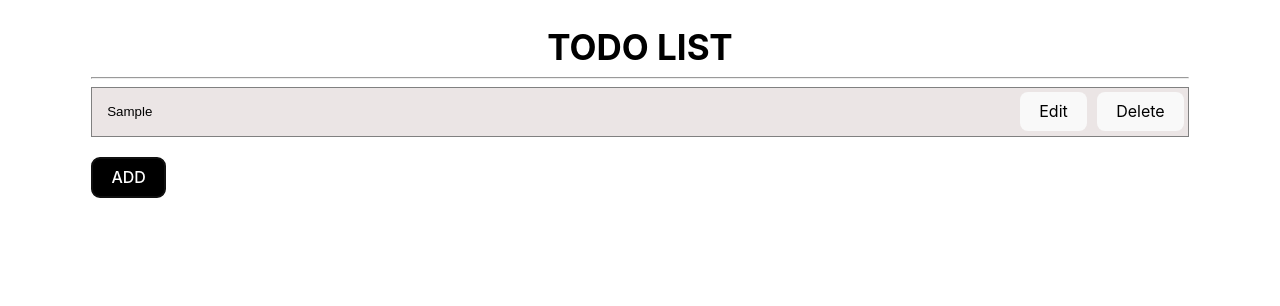
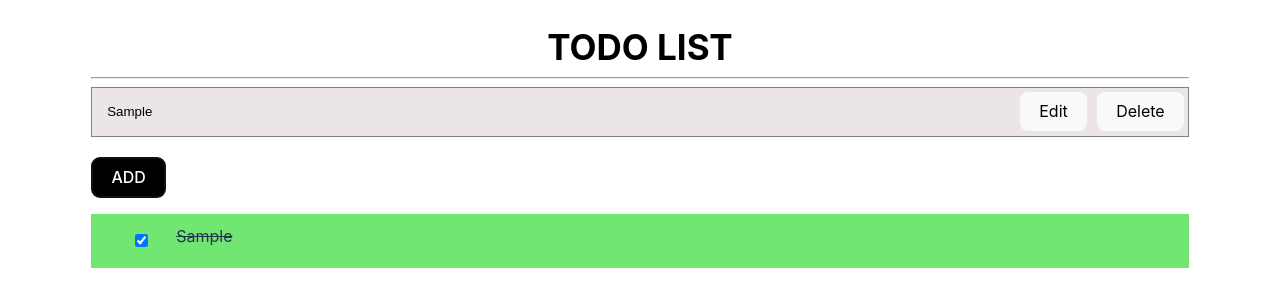
Before and after one commit to BridgetKas/todoListApp, a React (Vite) app: page / in a window 1280 px wide. Both pictures are taken after typing "Sample" into the empty fields and a click on the button "ADD". Shown: the top 306 px of the page. Built offline with nearby package versions, Linux system fonts and the light colour scheme; the HTML template or start-up script is replaced by a standard one.

Commit message:
Added todoList

```diff
--- a/src/App.css
+++ b/src/App.css
@@ -60,3 +60,22 @@
   background-color: black;
   color: #fff;
 }
+
+.container {
+  background-color: rgb(114, 230, 114);
+
+}
+
+.completed {
+  padding: 10px;
+  margin-bottom: 10px;
+  list-style:none ;
+  text-align: left;
+  text-decoration: line-through;
+}
+
+.completedContainer {
+  display: flex;
+  align-items: center;
+  gap: 15px;
+}
--- a/src/App.jsx
+++ b/src/App.jsx
@@ -3,6 +3,14 @@ import { useState } from 'react'
 
 function App() {
   const [input, setInput] = useState('')
+  const [todo, setTodo] = useState([])
+
+  function handleAdd () {
+    setTodo([
+      { input: input},
+      ...todo,
+    ])
+  }
 
   return (
     <div className='todoContainer'>
@@ -16,8 +24,19 @@ function App() {
         </div>
       </div>
       <div className='addContainer'>
-        <button className='add'>ADD</button>
+        <button className='add' type='button' onClick={handleAdd}>ADD</button>
       </div>
+      <ul className='container'>
+        {
+          todo.map((item ,index) =>(
+            <div key={index} className='completedContainer'>
+              <input type='checkbox' checked/>
+              <li className='completed'> {item.input}</li>
+            </div>
+
+          ))
+        }
+      </ul>
     </div>
   )
 }
```
